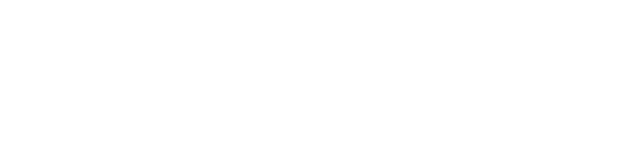
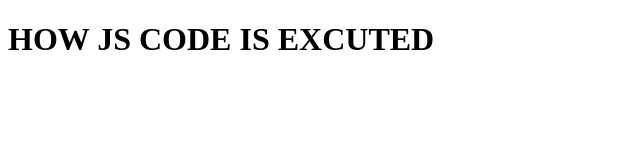
Before and after one commit to rootAvadhut/ByteByByte, a plain HTML site: page Day 02/index.html in a window 1280 px wide. Shown: the whole page, without its empty margins (0-640 px from the left). Drawn offline with Linux system fonts and the light colour scheme.

Commit message:
value assign

```diff
--- a/Day 02/index.html
+++ b/Day 02/index.html
@@ -6,6 +6,7 @@
     <title>Document</title>
 </head>
 <body>
+    <h1>HOW JS CODE IS EXCUTED</h1>
     <script src="index.js"></script>
 </body>
 </html>
--- a/Day 02/index.js
+++ b/Day 02/index.js
@@ -1,3 +1,7 @@
+console.log(n);
+console.log(square);
+
+
 var n = 2;
 function square(num) {
     var ans = num * num;
@@ -5,3 +9,5 @@ function square(num) {
 }
 var square2 = square(n);
 var square4 = square(4);
+console.log(square2);
+console.log(square4);
```
Also changed, not shown: Day 02/valueAssignBeforeExecution.png (added).
